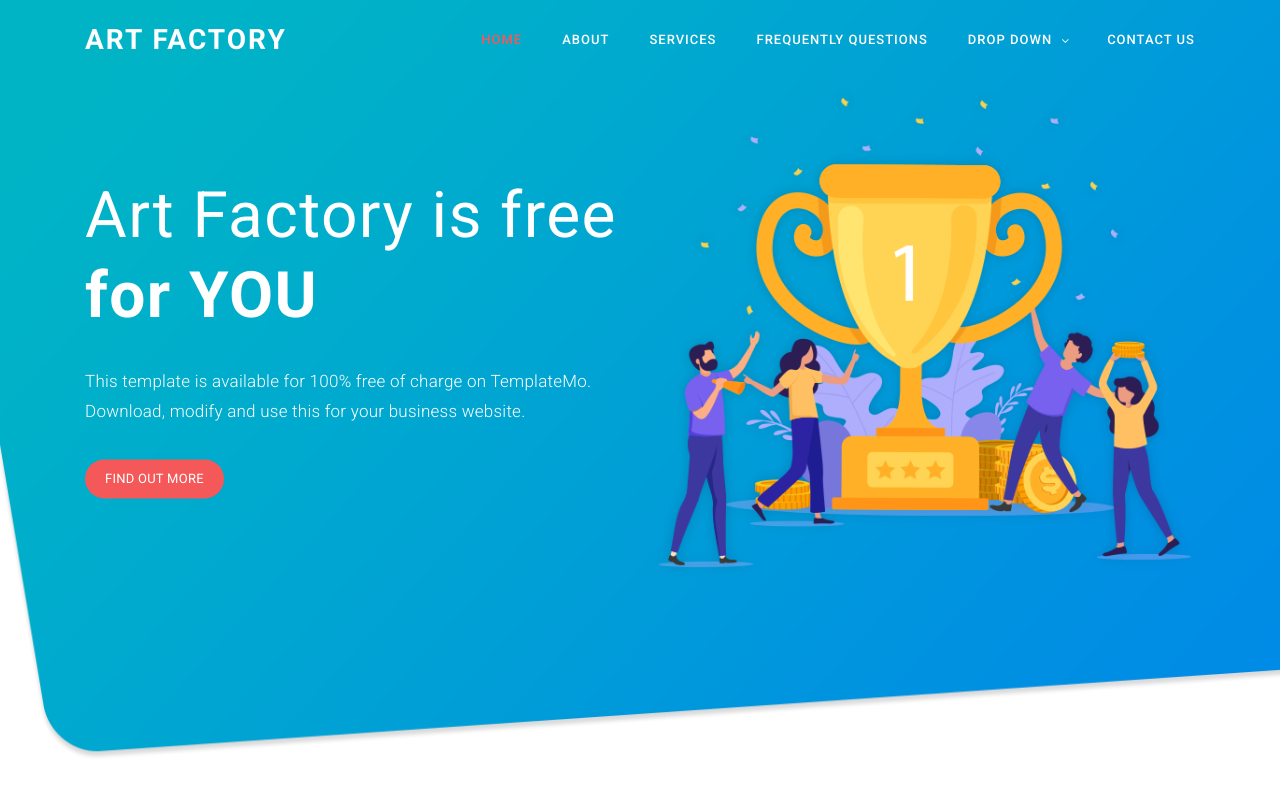
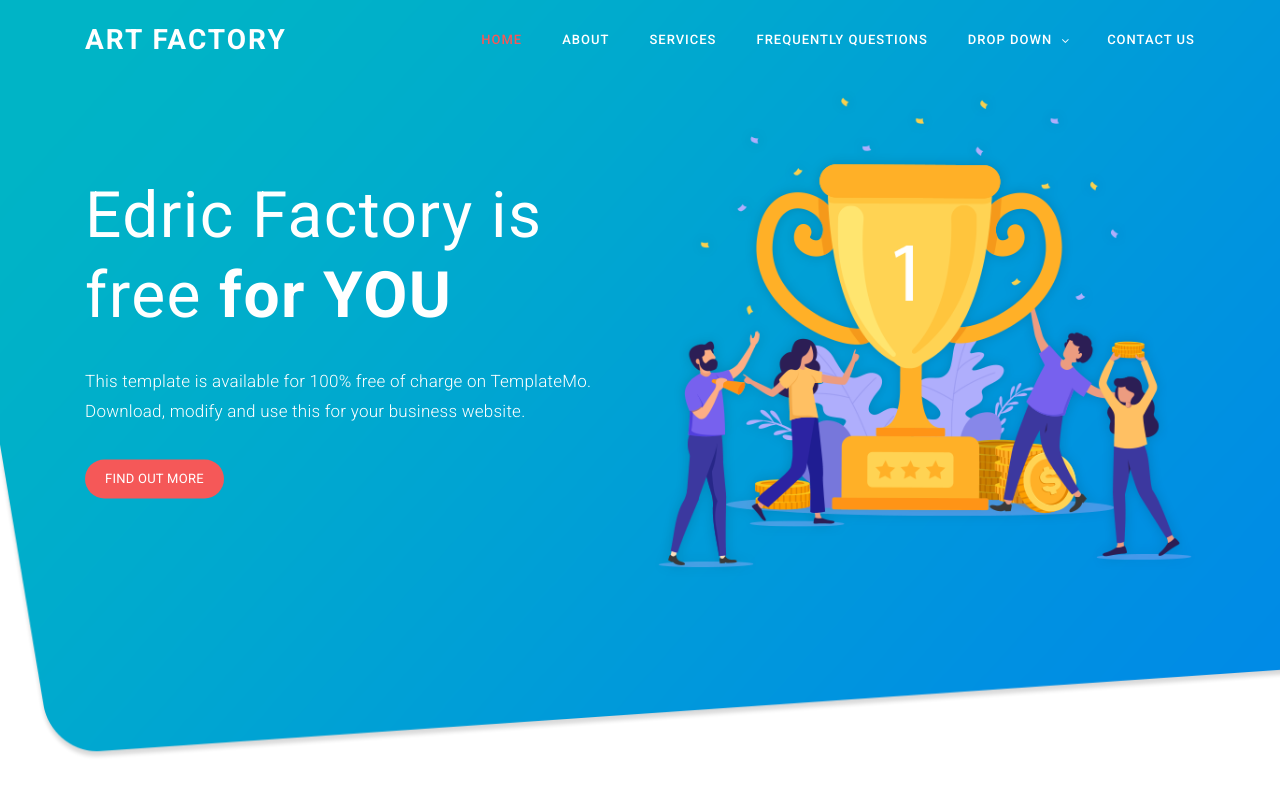
Before and after one commit to ashrafhussain/ashrafhussain.github.io, a plain HTML site: page index.html in a window 1280 px wide. Shown: the top 800 px of the page. Drawn offline with Linux system fonts and the light colour scheme.

Commit message:
Update index.html
another change

```diff
--- a/index.html
+++ b/index.html
@@ -84,7 +84,7 @@ https://templatemo.com/tm-537-art-factory
             <div class="container">
                 <div class="row">
                     <div class="left-text col-lg-6 col-md-6 col-sm-12 col-xs-12" data-scroll-reveal="enter left move 30px over 0.6s after 0.4s">
-                        <h1>Art Factory is free <strong>for YOU</strong></h1>
+                        <h1>Edric Factory is free <strong>for YOU</strong></h1>
                         <p>This template is available for 100% free of charge on TemplateMo. Download, modify and use this for your business website.</p>
                         <a href="#about" class="main-button-slider">Find Out More</a>
                     </div>
```
